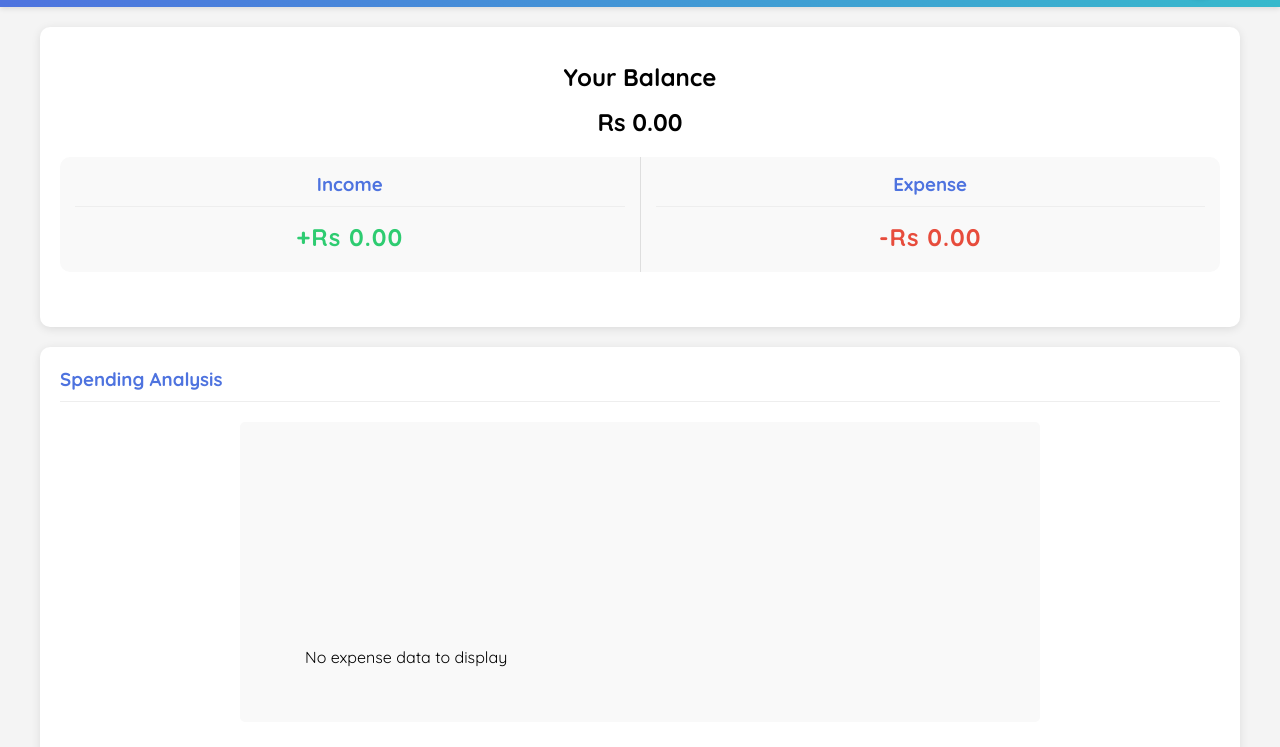
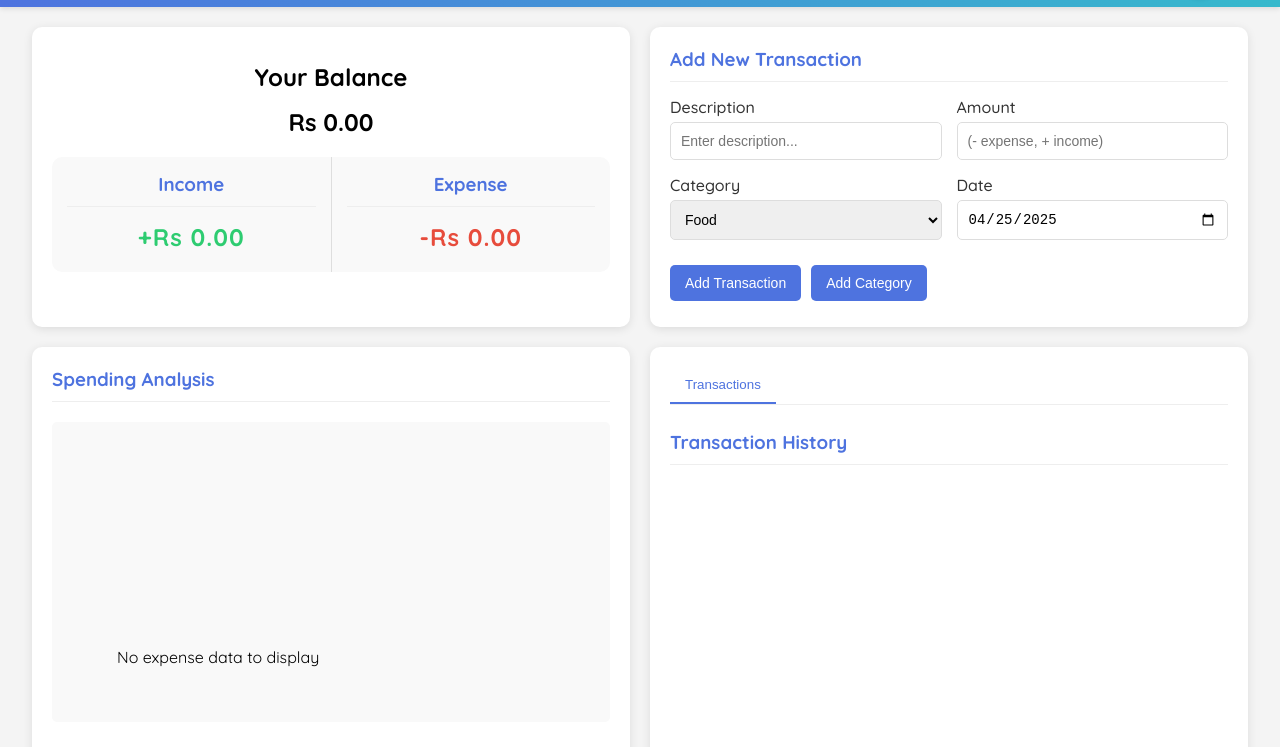
Before and after one commit to sffsdfsfsfs/JS-Project, a website: page src/index.html in a window 1280 px wide. Shown: the part 53-800 px from the top of the page. Drawn offline with Linux system fonts and the light colour scheme.

Commit message:
chore: use a grid for bigger screens

```diff
--- a/src/styles.css
+++ b/src/styles.css
@@ -704,3 +704,13 @@ select {
   cursor: pointer;
   margin-right: 10px;
 }
+
+@media (min-width: 1080px) {
+  .container {
+    display: grid;
+    grid-template-columns: 1fr 1fr;
+    grid-template-rows: 1fr 1fr;
+    width: 95%;
+    max-width: 1400px;
+  }
+}
```
